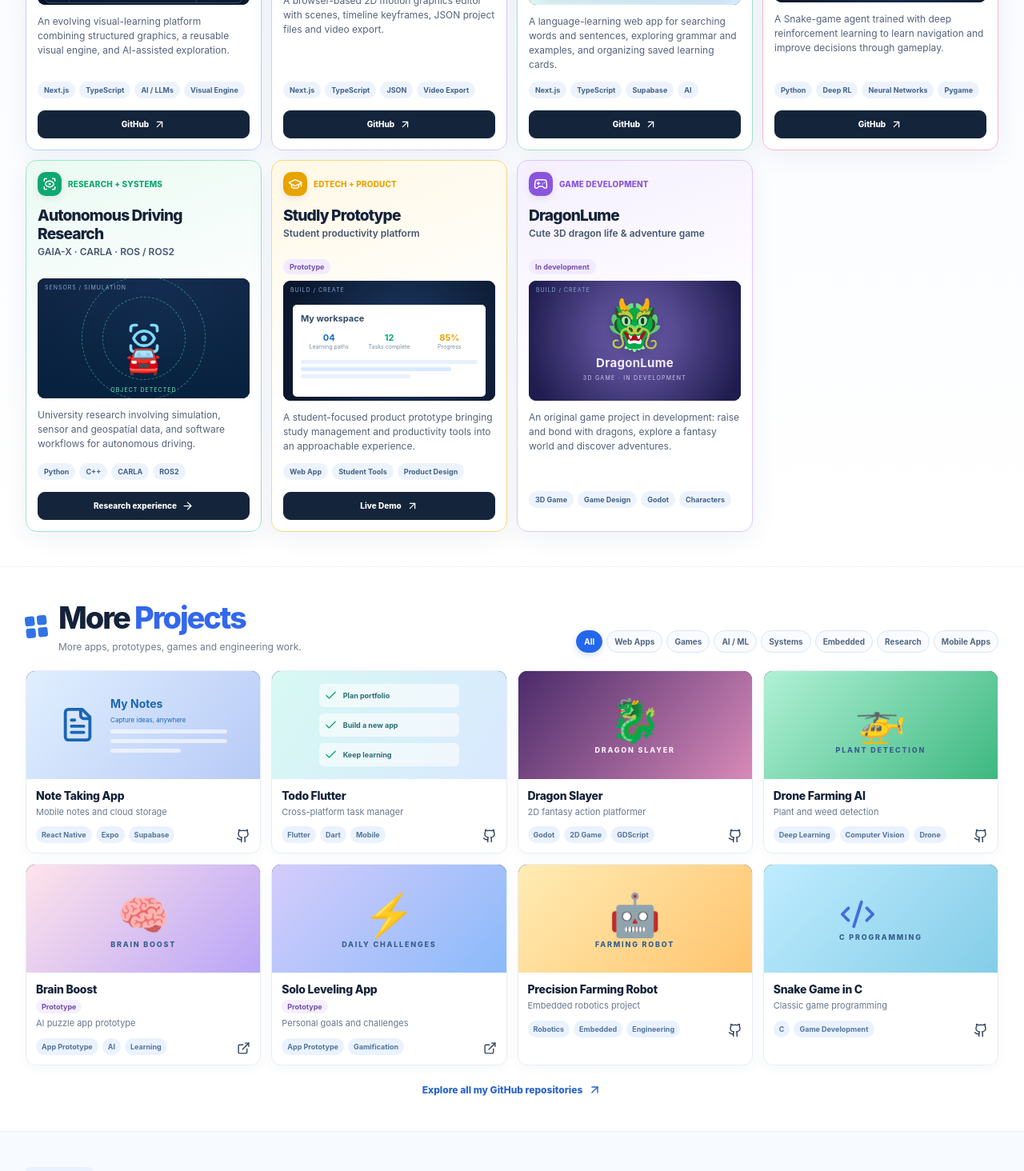
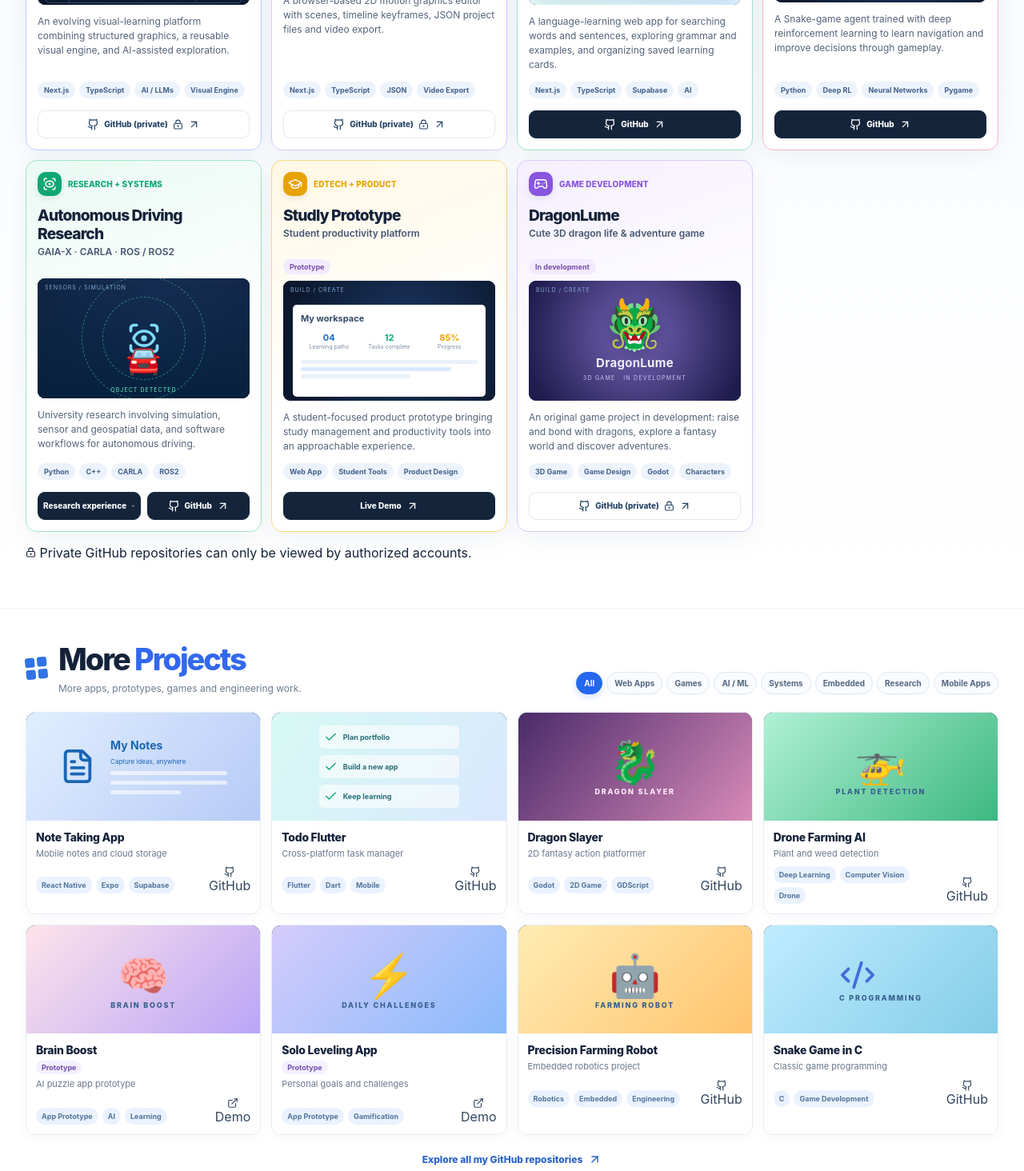
Before and after one commit to Forkan01/forkan-portfolio, a Next.js app: page / in a window 1280 px wide. Shown: the part 1040-2504 px from the top of the page at 80% size. Built offline with nearby package versions, Linux system fonts and the light colour scheme.

Commit message:
Connect verified project repositories and label private source links

```diff
--- a/app/page.tsx
+++ b/app/page.tsx
@@ -5,7 +5,7 @@ import {
   ArrowRight, ArrowUpRight, BrainCircuit, BriefcaseBusiness, Check,
   ChevronRight, CircleDot, Code2, Cpu, ExternalLink, FileText, Github,
   GraduationCap, Layers3, Linkedin, Mail, Menu, MonitorCog, Rocket,
-  ScanEye, ServerCog, Smartphone, Sparkles, Video, Languages, Gamepad2, X,
+  ScanEye, ServerCog, Smartphone, Sparkles, Video, Languages, Gamepad2, LockKeyhole, X,
 } from "lucide-react";
 
 type Category = "Web Apps" | "Games" | "AI / ML" | "Systems" | "Embedded" | "Research" | "Mobile Apps";
@@ -22,6 +22,7 @@ type Project = {
   image?: string;
   demo?: string;
   github?: string;
+  githubPrivate?: boolean;
   details?: string;
   feature?: boolean;
 };
@@ -35,6 +36,7 @@ const featured: Project[] = [
     categories: ["Web Apps", "AI / ML"],
     style: "blue", art: "dots", status: "In development",
     github: "https://github.com/Forkan01/dot-ai",
+    githubPrivate: true,
     feature: true,
   },
   {
@@ -45,6 +47,7 @@ const featured: Project[] = [
     categories: ["Web Apps"],
     style: "purple", art: "scene",
     github: "https://github.com/Forkan01/SceneStudio",
+    githubPrivate: true,
     feature: true,
   },
   {
@@ -74,6 +77,7 @@ const featured: Project[] = [
     tech: ["Python", "C++", "CARLA", "ROS2"],
     categories: ["Research", "Systems", "AI / ML"],
     style: "green", art: "research",
+    github: "https://github.com/Forkan01/HSHL_Research",
     details: "#research",
     feature: true,
   },
@@ -94,6 +98,8 @@ const featured: Project[] = [
     tech: ["3D Game", "Game Design", "Godot", "Characters"],
     categories: ["Games"],
     style: "purple", art: "dragonlume", status: "In development",
+    github: "https://github.com/Forkan01/Dragonlume",
+    githubPrivate: true,
     feature: true,
   },
 ];
@@ -212,12 +218,18 @@ function ProjectArt({ project }: { project: Project }) {
   );
 }
 
-function IconLink({ href, children, primary = false }: { href: string; children: React.ReactNode; primary?: boolean }) {
+function IconLink({ href, children, primary = false, privateRepo = false }: { href: string; children: React.ReactNode; primary?: boolean; privateRepo?: boolean }) {
   const external = href.startsWith("http");
   return (
-    <a href={href} className={primary ? "project-link project-link-primary" : "project-link"}
-      target={external ? "_blank" : undefined} rel={external ? "noopener noreferrer" : undefined}>
-      {children} {external ? <ArrowUpRight size={15} /> : <ArrowRight size={15} />}
+    <a
+      href={href}
+      className={"project-link" + (primary ? " project-link-primary" : "") + (privateRepo ? " project-link-private" : "")}
+      target={external ? "_blank" : undefined}
+      rel={external ? "noopener noreferrer" : undefined}
+      title={privateRepo ? "Private GitHub repository — access requires permission" : undefined}
+    >
+      {children} {privateRepo && <LockKeyhole size={13} aria-label="Private repository" />}
+      {external ? <ArrowUpRight size={15} /> : <ArrowRight size={15} />}
     </a>
   );
 }
@@ -236,7 +248,7 @@ function FeaturedCard({ project, index }: { project: Project; index: number }) {
       <div className="project-actions">
         {project.demo && <IconLink href={project.demo} primary>Live Demo</IconLink>}
         {project.details && <IconLink href={project.details} primary>Research experience</IconLink>}
-        {project.github && <IconLink href={project.github} primary={!project.demo}>GitHub</IconLink>}
+        {project.github && <IconLink href={project.github} primary={!project.demo && !project.githubPrivate} privateRepo={project.githubPrivate}><Github size={15} /> {project.githubPrivate ? "GitHub (private)" : "GitHub"}</IconLink>}
       </div>
     </article>
   );
@@ -253,8 +265,8 @@ function MiniCard({ project }: { project: Project }) {
         <div className="mini-bottom">
           <div className="mini-tags">{project.tech.slice(0, 3).map(t => <span key={t}>{t}</span>)}</div>
           <div className="mini-links">
-            {project.demo && <a href={project.demo} aria-label={"Open " + project.title + " demo"} target="_blank" rel="noopener noreferrer"><ExternalLink size={17}/></a>}
-            {project.github && <a href={project.github} aria-label={"Open " + project.title + " GitHub repository"} target="_blank" rel="noopener noreferrer"><Github size={18}/></a>}
+            {project.demo && <a href={project.demo} aria-label={"Open " + project.title + " live demo"} target="_blank" rel="noopener noreferrer"><ExternalLink size={14}/><span>Demo</span></a>}
+            {project.github && <a href={project.github} aria-label={"Open " + project.title + " GitHub repository"} target="_blank" rel="noopener noreferrer"><Github size={14}/><span>GitHub</span></a>}
           </div>
         </div>
       </div>
@@ -332,6 +344,7 @@ export default function Home() {
             <div className="heading-scribble"><span>Different projects.<br/>One passion.<br/>Building useful things.</span><ArrowRight size={27}/></div>
           </div>
           <div className="featured-grid">{featured.map((p,i) => <FeaturedCard key={p.title} project={p} index={i}/>)}</div>
+          <p className="repo-visibility-note"><LockKeyhole size={13} /> Private GitHub repositories can only be viewed by authorized accounts.</p>
         </div>
       </section>
 
```
